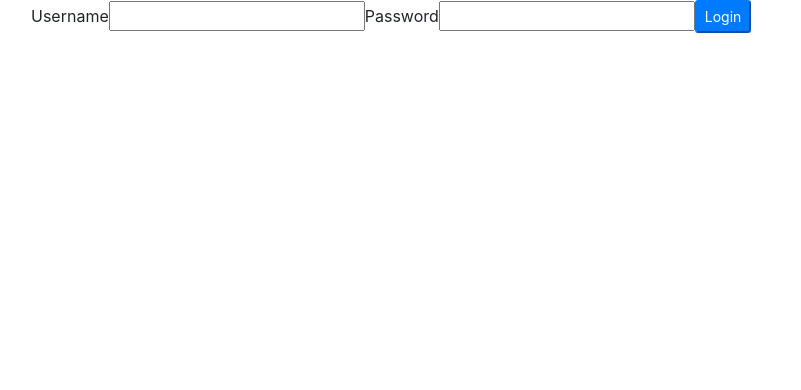
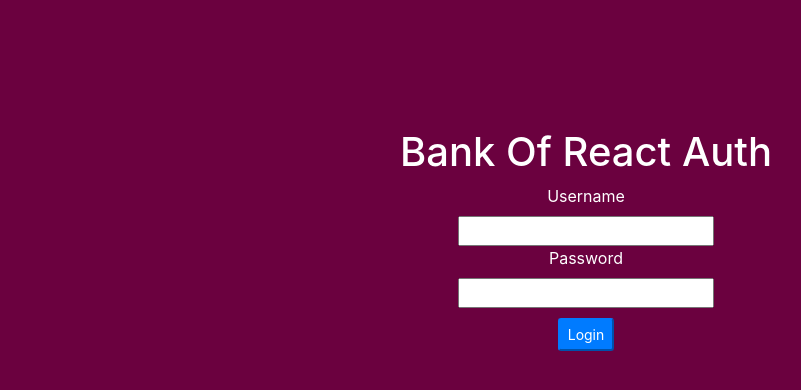
Before and after one commit to md98uddin/bankofreact, a React (Create React App) app: page /login in a window 1280 px wide. Shown: the top 390 px of the page, without its empty margins (54-855 px from the left). Built offline with nearby package versions, Linux system fonts and the light colour scheme; no server answers.

Commit message:
login added with styling

```diff
--- a/src/components/Login.jsx
+++ b/src/components/Login.jsx
@@ -21,6 +21,10 @@ class Login extends Component {
     return null;
   }
 
+  componentDidMount() {
+    document.body.style.backgroundColor = "rgb(107, 1, 63)";
+  }
+
   handleChange = (e) => {
     this.setState({
       [e.target.id]: e.target.value,
@@ -31,12 +35,21 @@ class Login extends Component {
     const { username, signedIn } = this.state;
     console.log("signedIn", signedIn);
     return !signedIn ? (
-      <div className="container">
-        <label>Username</label>
+      <div
+        className="container"
+        style={{ textAlign: "center", marginTop: "10%" }}
+      >
+        <h1 style={{ color: "white" }}>Bank Of React Auth</h1>
+        <label style={{ color: "white" }}>Username</label>
+        <br />
         <input type="text" onChange={this.handleChange} id="username" />
-        <label>Password</label>
+        <br />
+        <label style={{ color: "white" }}>Password</label>
+        <br />
         <input type="password" onChange={this.handleChange} id="password" />
+        <br />
         <button
+          style={{ marginTop: "10px" }}
           className="btn-sm btn-primary"
           onClick={() => this.props.onLoginSubmit(username)}
         >
```
